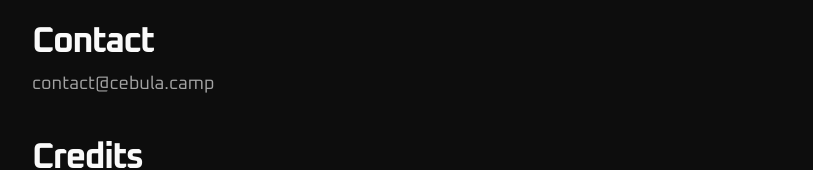
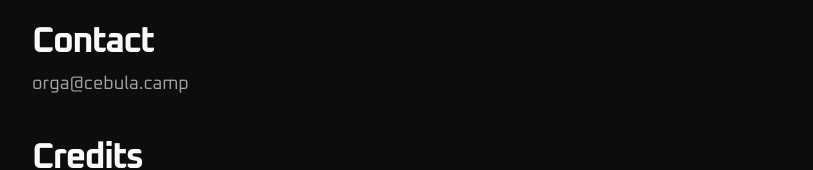
Before and after one commit to Palid/cebula-temp, a Next.js app: page /en#hero in a window 1280 px wide. Shown: the part 2330-2500 px from the top of the page, without its empty margins (224-1037 px from the left). Built offline with nearby package versions, Linux system fonts and the light colour scheme; some icons are missing.

Commit message:
fix: invalid orga email

```diff
--- a/src/i18n/translations.ts
+++ b/src/i18n/translations.ts
@@ -31,7 +31,8 @@ const pl = {
   },
   where: {
     title: "Gdzie",
-    location: "Klub „Łącznik”, Tramwajowa 1-3, Wrocław, obok Hackerspace Wrocław",
+    location:
+      "Klub „Łącznik”, Tramwajowa 1-3, Wrocław, obok Hackerspace Wrocław",
   },
   when: {
     title: "Kiedy",
@@ -55,7 +56,7 @@ const pl = {
   },
   contact: {
     title: "Kontakt",
-    email: "contact@cebula.camp",
+    email: "orga@cebula.camp",
   },
   credits: {
     title: "Uznania",
@@ -118,7 +119,7 @@ const en = {
   },
   contact: {
     title: "Contact",
-    email: "contact@cebula.camp",
+    email: "orga@cebula.camp",
   },
   credits: {
     title: "Credits",
```
